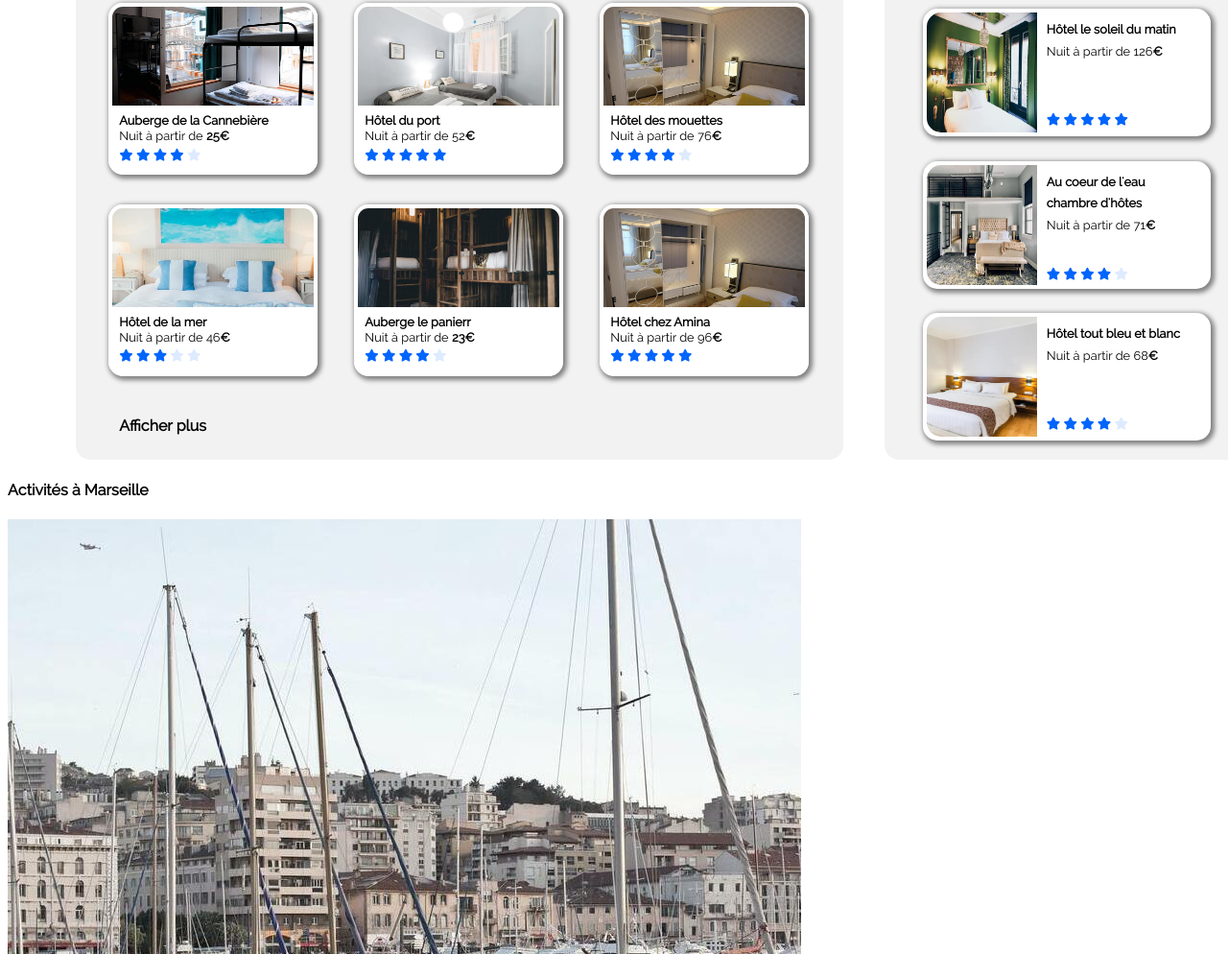
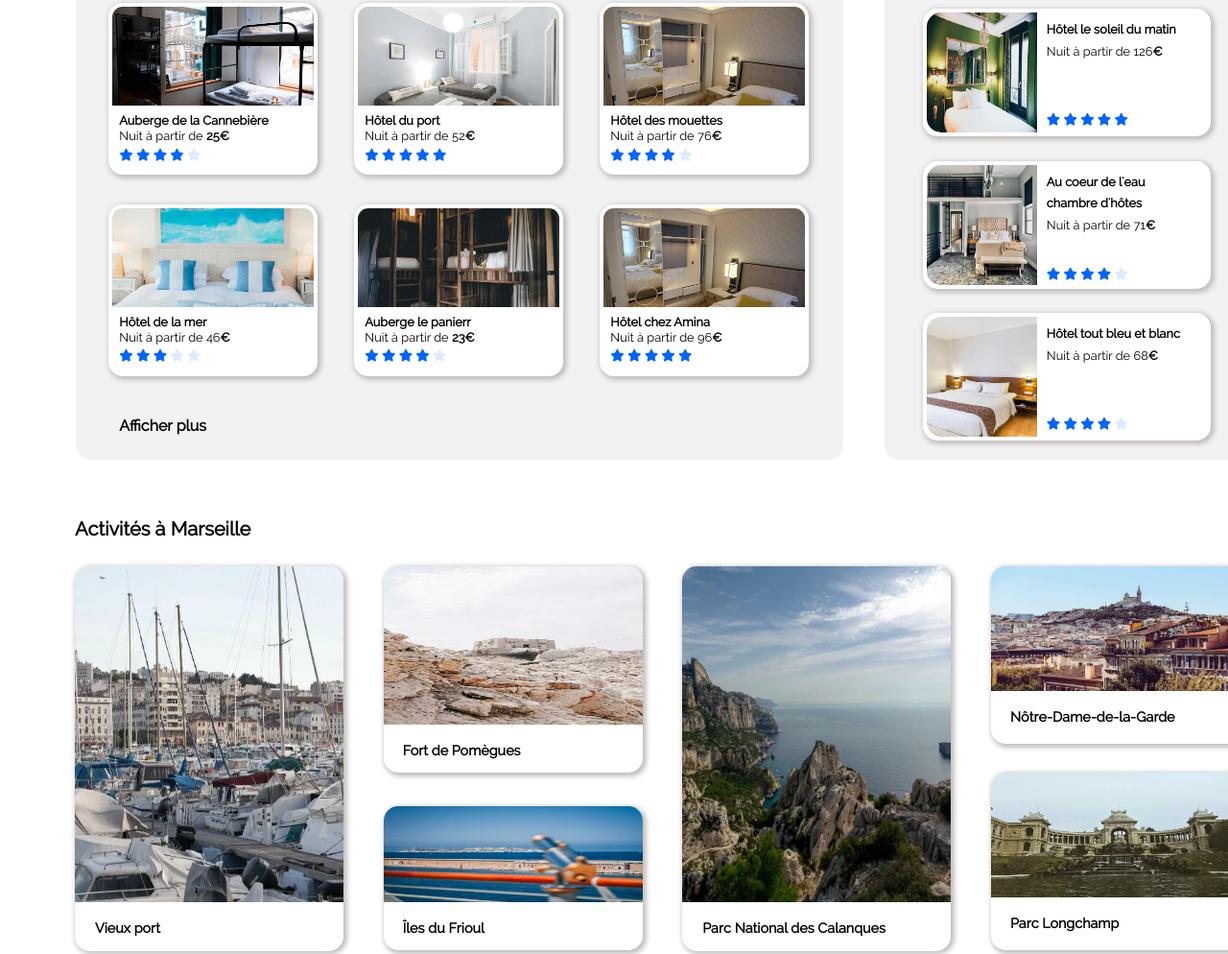
Before and after one commit to Lecomteleo97/lecomteleo_2_22072021, a plain HTML site: page index.html in a window 1280 px wide. Shown: the part 490-1484 px from the top of the page at 96% size. Drawn offline with Linux system fonts and the light colour scheme.

Commit message:
ajout des styles de l'article activités

```diff
--- a/css/style.css
+++ b/css/style.css
@@ -217,7 +217,7 @@ div[class*=photo-bouton]{
   height: 179px;
   border: 0px black solid;
   border-radius: 15px 15px 15px 15px;
-  box-shadow: 2px 2px 5px 2px grey;
+  box-shadow: 2px 2px 5px 2px rgb(196, 191, 191);
 }
 .photo-bouton-1, .photo-bouton-2, .photo-bouton-3{
     margin-top: -30px;
@@ -304,7 +304,7 @@ h3{
     font-size: 0.8em;
     display: flex;
     background-color: white;
-    box-shadow: 2px 2px 5px 2px grey;
+    box-shadow: 2px 2px 5px 2px rgb(196, 191, 191);
 }
 .texte-pop-1, .texte-pop-2, .texte-pop-3{
     padding-left: 10px;
@@ -317,3 +317,89 @@ h3{
 .star-icon-pop{
     margin-top: 60px;
 }
+h4{
+    margin-top: 60px;
+    margin-left: 70px;
+    font-size: 1.25em;
+}
+#activités{
+    width: 1225px;
+    height: 400px;
+    border: 0px black solid;
+    margin-left: 70px;
+    display: flex;
+    justify-content: space-between;
+}
+.acti-bouton-1, .acti-bouton-4{
+    height: 400px;
+    width: 280px;
+    border: 0px black solid;
+    box-shadow: 2px 2px 5px 2px rgb(196, 191, 191);
+    border-radius: 15px;
+}
+.acti-picture-1, .acti-picture-4{
+    width: 280px;
+    height: 350px;
+    border-radius: 15px 15px 0 0;
+}
+.texte-acti-1, .texte-acti-4{
+    border-radius: 0 0 15px 15px;
+    border: 1px white solid;
+    margin-top: -6px;
+    background-color: white;
+    font-size: 0.9em;
+    padding-left: 20px;
+    padding-top: 5px;
+}
+.cadre-acti-bouton-1, .cadre-acti-bouton-2{
+    width: 270px;
+    height: 400px;
+    border: 0px black solid;
+    display: flex;
+   flex-direction: column;
+   justify-content: space-between;
+}
+.acti-bouton-2{
+    height: 215px;
+    width: 270;
+    border: 0px black solid;
+    box-shadow: 2px 2px 5px 2px rgb(196, 191, 191);
+    border-radius: 15px;
+}
+.acti-picture-2{
+    width: 270px;
+    height: 165px;
+    border-radius: 15px 15px 0 0;
+}
+.acti-bouton-3{
+    width: 270px;
+    height: 150px;
+    border: 0px black solid;
+    border-radius: 15px;
+    box-shadow: 2px 2px 5px 2px rgb(196, 191, 191);
+}
+.acti-picture-3{
+    width: 270px;
+    height: 100px;
+    border-radius: 15px 15px 0 0;
+}
+.texte-acti-2, .texte-acti-3{
+    font-size: 0.9em;
+    padding-left: 20px;
+}
+.acti-bouton-5, .acti-bouton-6{
+        height: 185px;
+        width: 270;
+        border: 0px black solid;
+        box-shadow: 2px 2px 5px 2px rgb(196, 191, 191);
+        border-radius: 15px;
+}
+.acti-picture-5, .acti-picture-6{
+    width: 270px;
+    height: 130px;
+    border-radius: 15px 15px 0 0;
+}
+.texte-acti-5, .texte-acti-6{
+    font-size: 0.9em;
+    padding-left: 20px;
+}
```
